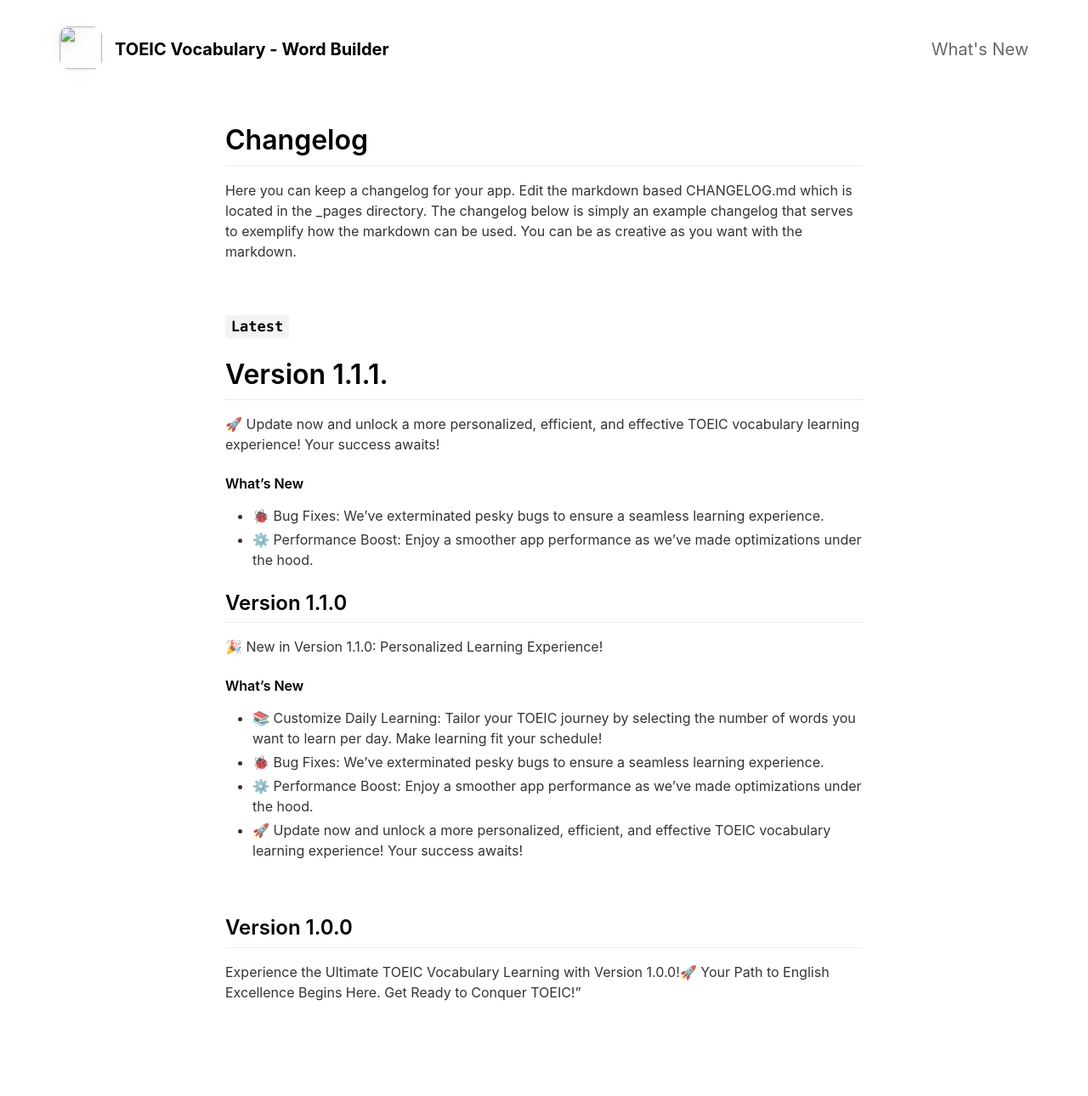
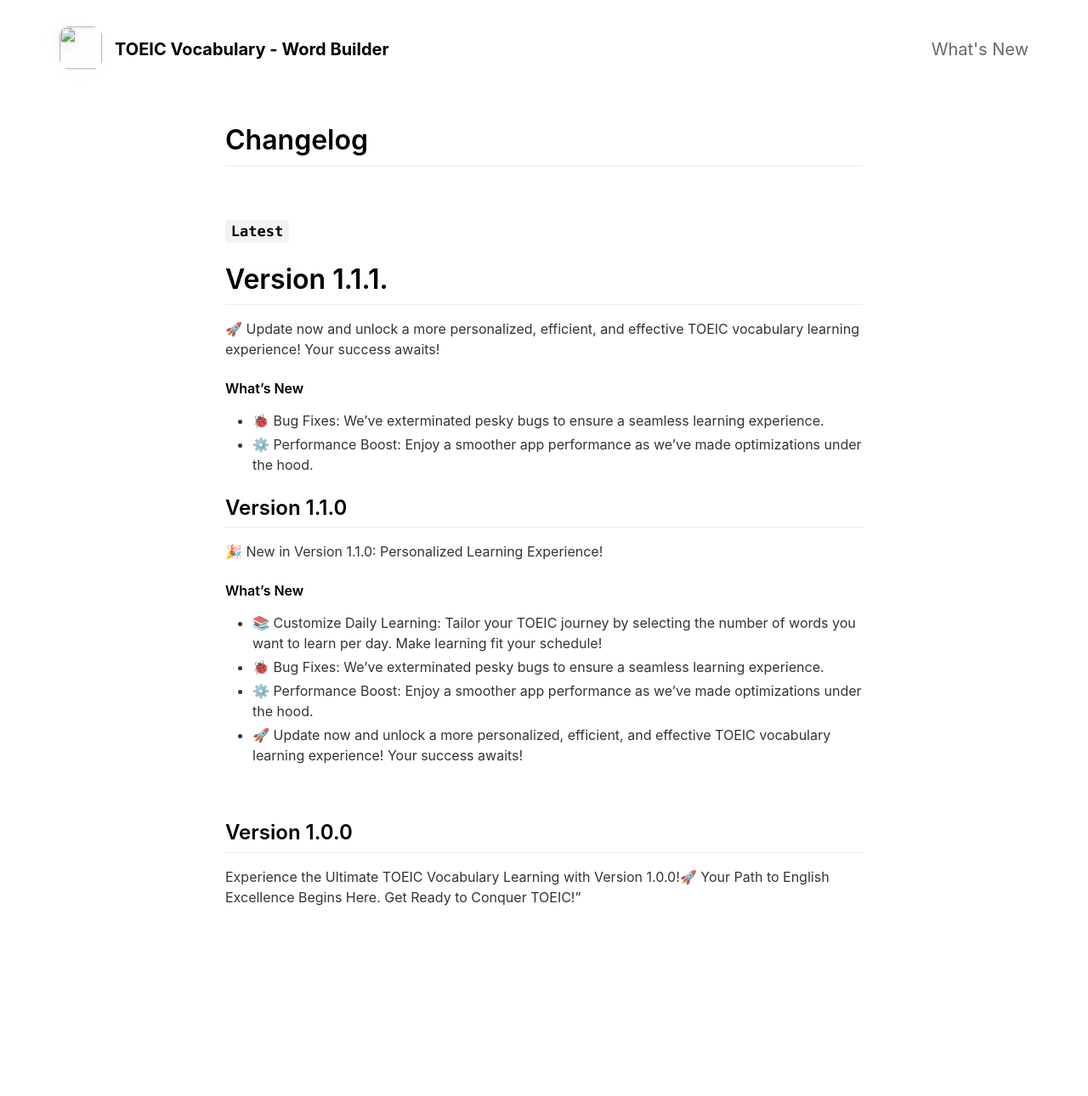
Before and after one commit to eswizardry/toeic-app-landing-page, a Jekyll site: the page built from _pages/changelog.md, in a window 1280 px wide. Shown: the whole page at 85% size. Built offline with Jekyll 4.4.1, drawn with Linux system fonts in a browser that asks for light colours; nearby versions of some CDN libraries; after the commit the page ends 1178 px from its top, so only the background shows below that.

Commit message:
Update footer and remove change log template text

```diff
--- a/_includes/footer.html
+++ b/_includes/footer.html
@@ -1,6 +1,6 @@
 <footer>
 	{% if site.your_name %}
-	<p class="footerText">Made by {% if site.your_link %}<a href="{{ site.your_link }}">{% endif %}{{ site.your_name }}{% if site.your_link %}</a>{% endif %}{% if site.your_city %} in {{ site.your_city }}{% endif %}</p>
+	<p class="footerText">Made with ❤️ by {% if site.your_link %}<a href="{{ site.your_link }}">{% endif %}{{ site.your_name }}{% if site.your_link %}</a>{% endif %}{% if site.your_city %} in {{ site.your_city }}{% endif %}</p>
 	{% endif %}
 	<div class="footerIcons">
 
--- a/_pages/changelog.md
+++ b/_pages/changelog.md
@@ -5,7 +5,6 @@ include_in_header: true
 ---
 
 # Changelog
-Here you can keep a changelog for your app. Edit the markdown based CHANGELOG.md which is located in the _pages directory. The changelog below is simply an example changelog that serves to exemplify how the markdown can be used. You can be as creative as you want with the markdown.
 
 <br>
 
```
